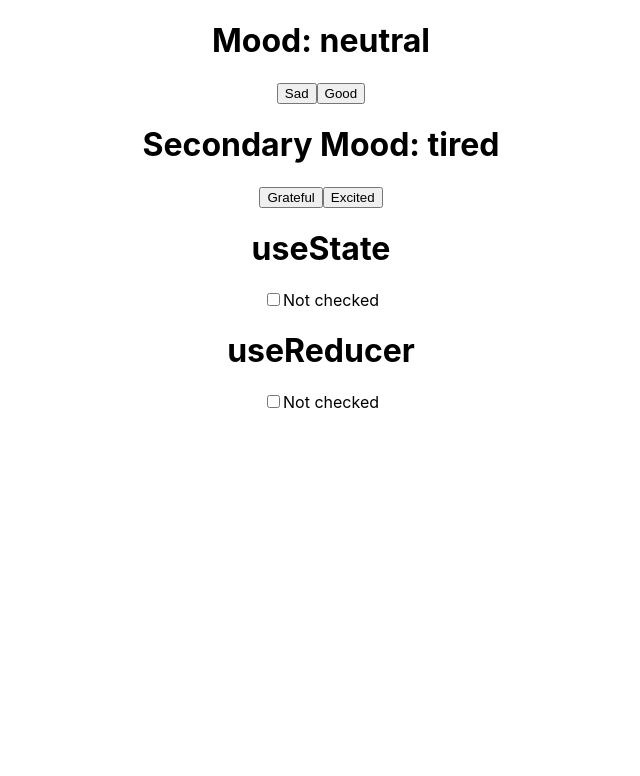
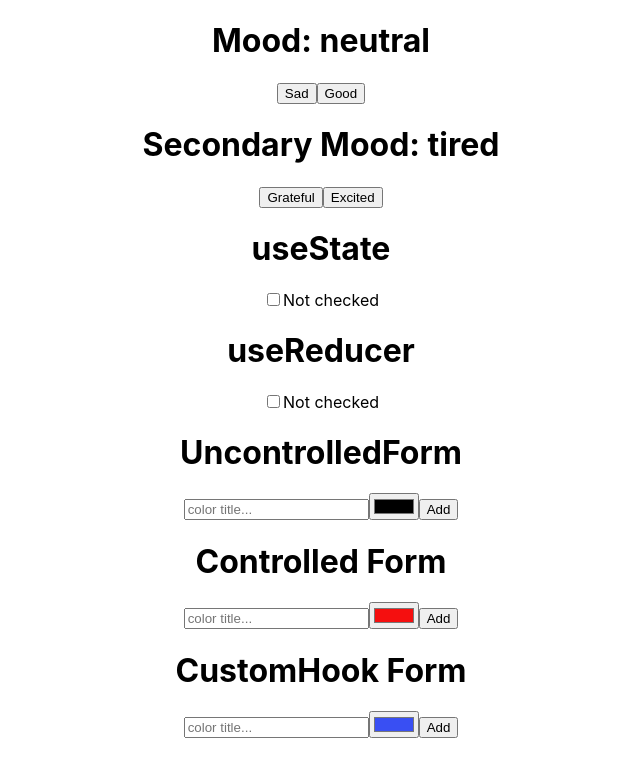
Before and after one commit to ekater1na/react-training, a React (Create React App) app: page / in a window 1280 px wide. Shown: the top 776 px of the page, without its empty margins (319-959 px from the left). Built offline with nearby package versions, Linux system fonts and the light colour scheme.

Commit message:
feat: add forms

```diff
--- a/src/App.js
+++ b/src/App.js
@@ -1,10 +1,19 @@
 import "./App.css";
+import UncontrolledForm from "./components/Forms/UncontrolledForm";
+import ControlledForm from "./components/Forms/ControlledForm";
+import CustomHookForm from "./components/Forms/CustomHookForm";
+
 import Hooks from "./components/Hooks";
 
 function App() {
-  return <div className="App">
-    <Hooks />
-  </div>;
+  return (
+    <div className="App">
+      <Hooks />
+      <UncontrolledForm />
+      <ControlledForm />
+      <CustomHookForm />
+    </div>
+  );
 }
 
 export default App;
--- /dev/null
+++ b/src/components/Forms/ControlledForm.js
@@ -0,0 +1,36 @@
+import { useState } from "react";
+
+function ControlledForm() {
+  const [title, setTitle] = useState("");
+  const [color, setColor] = useState("#f50f0f");
+
+  const submit = (e) => {
+    e.preventDefault();
+    console.log(title);
+    console.log(color);
+    setTitle("");
+    setColor("#f50f0f");
+  };
+
+  return (
+    <div>
+      <h1>Controlled Form</h1>
+      <form onSubmit={submit}>
+        <input
+          value={title}
+          onChange={(e) => setTitle(e.target.value)}
+          type="text"
+          placeholder="color title..."
+        />
+        <input
+          value={color}
+          onChange={(e) => setColor(e.target.value)}
+          type="color"
+        />
+        <button>Add</button>
+      </form>
+    </div>
+  );
+}
+
+export default ControlledForm;
--- /dev/null
+++ b/src/components/Forms/CustomHookForm.js
@@ -0,0 +1,42 @@
+import { useState } from "react";
+
+function useInput(initialValue) {
+  const [value, setValue] = useState(initialValue);
+  return [
+    { value, onChange: (e) => setValue(e.target.value) },
+    () => setValue(initialValue),
+  ];
+}
+
+function CustomHookForm() {
+  const [titleProps, resetTitle] = useInput("");
+  const [colorProps, resetColor] = useInput("#394ff3");
+
+  const submit = (e) => {
+    e.preventDefault();
+    console.log(titleProps);
+    console.log(colorProps);
+    resetTitle();
+    resetColor();
+  };
+
+  return (
+    <div>
+      <h1>CustomHook Form</h1>
+      <form onSubmit={submit}>
+        <input
+          {...titleProps}
+          type="text"
+          placeholder="color title..."
+        />
+        <input
+          {...colorProps}
+          type="color"
+        />
+        <button>Add</button>
+      </form>
+    </div>
+  );
+}
+
+export default CustomHookForm;
--- /dev/null
+++ b/src/components/Forms/UncontrolledForm.js
@@ -0,0 +1,29 @@
+import { useRef } from "react";
+
+function UncontrolledForm() {
+  const textTitle = useRef();
+  const hexColor = useRef();
+
+  const submit = (e) => {
+    e.preventDefault();
+    const title = textTitle.current.value;
+    const color = hexColor.current.value;
+    console.log(title);
+    console.log(color);
+    textTitle.current.value = "";
+    hexColor.current.value = "";
+  };
+
+  return (
+    <div>
+      <h1>UncontrolledForm</h1>
+      <form onSubmit={submit}>
+        <input ref={textTitle} type="text" placeholder="color title..." />
+        <input ref={hexColor} type="color" />
+        <button>Add</button>
+      </form>
+    </div>
+  );
+}
+
+export default UncontrolledForm;
```
